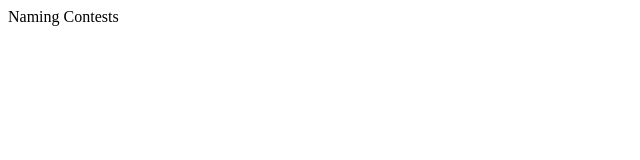
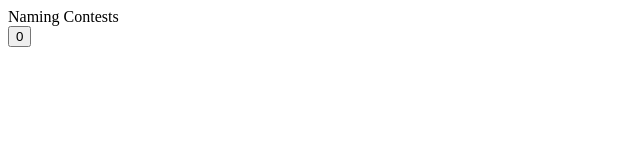
Before and after one commit to datttrian/mongodb-node-react, a React app: page / in a window 1280 px wide. Shown: the top 160 px of the page, without its empty margins (0-640 px from the left). Built offline with nearby package versions, Linux system fonts and the light colour scheme; the HTML template or start-up script is replaced by a standard one.

Commit message:
Add state and event handler

```diff
--- a/src/components/App.tsx
+++ b/src/components/App.tsx
@@ -1,9 +1,18 @@
+import { useState } from "react";
 import Header from "./Header";
 
 const App = () => {
+  const [counter, setCounter] = useState(0);
   return (
     <div className="container">
       <Header message="Naming Contests" />
+      <button
+        onClick={() => {
+          setCounter(counter + 1);
+        }}
+      >
+        {counter}
+      </button>
     </div>
   );
 };
--- a/src/components/Header.tsx
+++ b/src/components/Header.tsx
@@ -1,4 +1,5 @@
 const Header = ({ message }) => {
+  console.log("Rendering Header Element");
   return <div className="header">{message}</div>;
 };
 
```
